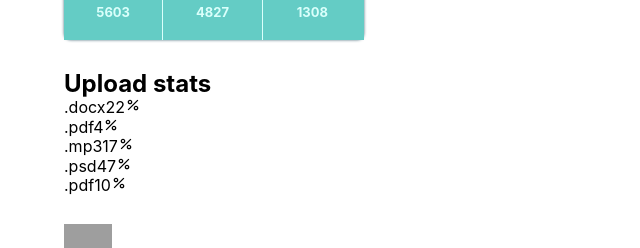
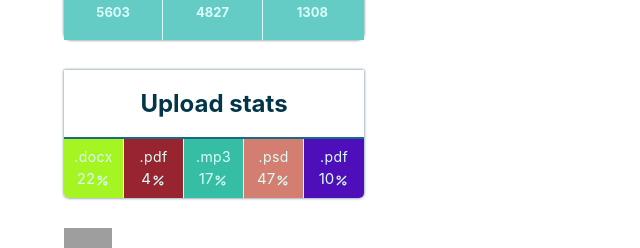
Before and after one commit to YVolkov404/goit-react-hw-01-components, a React (Create React App) app: page / in a window 1280 px wide. Shown: the part 388-636 px from the top of the page, without its empty margins (0-640 px from the left). Built offline with nearby package versions, Linux system fonts and the light colour scheme; grey boxes are pictures that could not be loaded.

Commit message:
statistics styled

```diff
--- a/src/components/statistics/Statistics.styled.js
+++ b/src/components/statistics/Statistics.styled.js
@@ -1,8 +1,18 @@
 import styled from 'styled-components';
 import { MdOutlinePercent } from 'react-icons/md';
 
+const getRandomHexColor = () => {
+  return `#${Math.floor(Math.random() * 16777215)
+    .toString(16)
+    .padStart(6, 0)}`;
+};
+
 export const StatisticsWrapper = styled.div`
+  width: 300px;
   margin-bottom: 30px;
+  border-radius: 0 0 5px 5px;
+  box-shadow: 0px 0px 3px 0px rgba(4, 54, 74, 0.74);
+  overflow: hidden;
 `;
 
 export const StatisticsSection = styled.section`
@@ -10,14 +20,46 @@ export const StatisticsSection = styled.section`
   flex-direction: column;
 `;
 
-export const ListTitle = styled.h2``;
+export const ListTitle = styled.h2`
+  padding: 20px 0;
+  font-size: 24px;
+  font-weight: 700;
+  text-align: center;
+  color: #04364a;
+  border-bottom: 2px solid #176b87;
+`;
 
-export const List = styled.ul``;
+export const List = styled.ul`
+  display: flex;
+  flex-direction: row;
+`;
 
-export const ListEl = styled.li``;
+export const ListEl = styled.li`
+  display: flex;
+  flex-direction: column;
+  gap: 5px;
+  width: calc((100% - 4px) / 4);
+  text-align: center;
+  padding: 10px 0;
+  background-color: ${getRandomHexColor};
+  border-right: 1px solid #dafffb;
+  &:nth-child(5) {
+    border-right: none;
+  }
+`;
 
-export const ElLabel = styled.span``;
+export const ElLabel = styled.span`
+  font-size: 14px;
+  letter-spacing: 0.03em;
+  color: #dafffb;
+`;
 
-export const ElPercentage = styled.span``;
+export const ElPercentage = styled.span`
+  font-size: 15px;
+  color: #dafffb;
+`;
 
-export const PercentageIcon = styled(MdOutlinePercent)``;
+export const PercentageIcon = styled(MdOutlinePercent)`
+  fill: #dafffb;
+  vertical-align: bottom;
+`;
```
